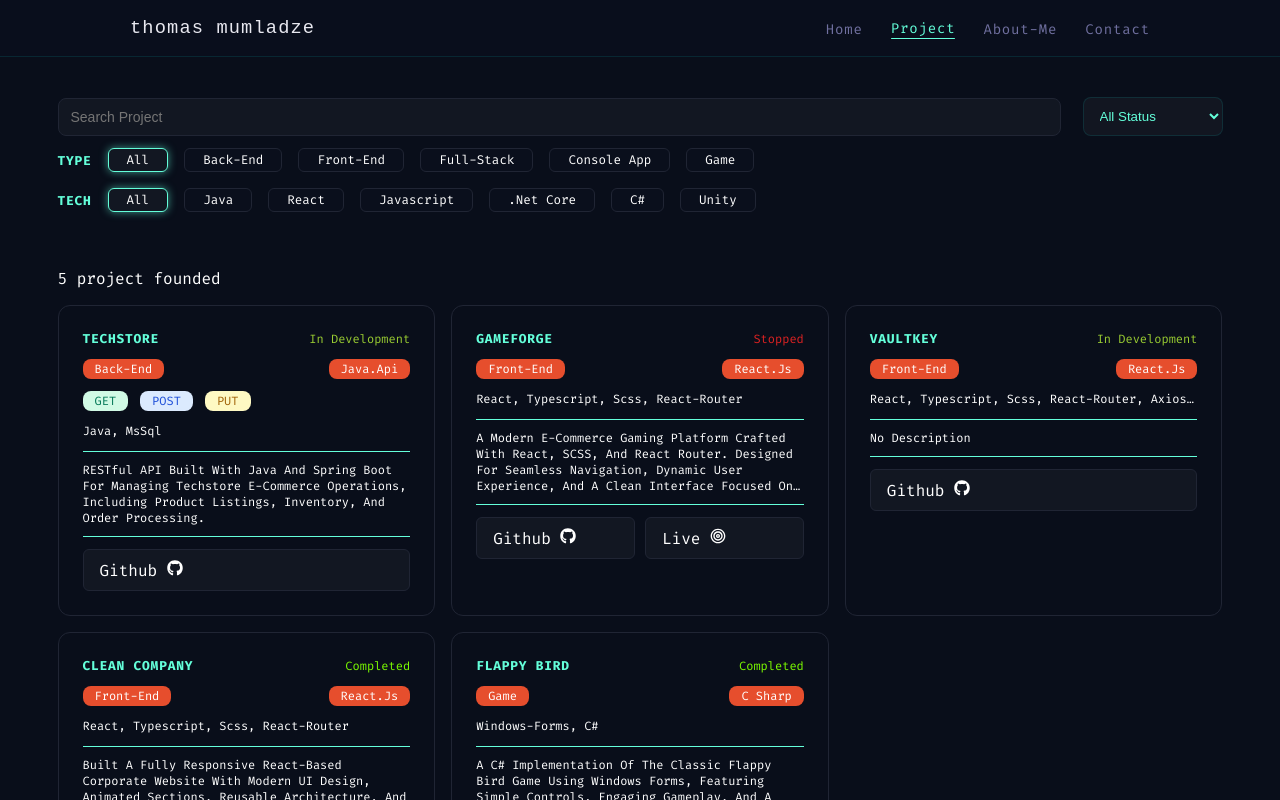
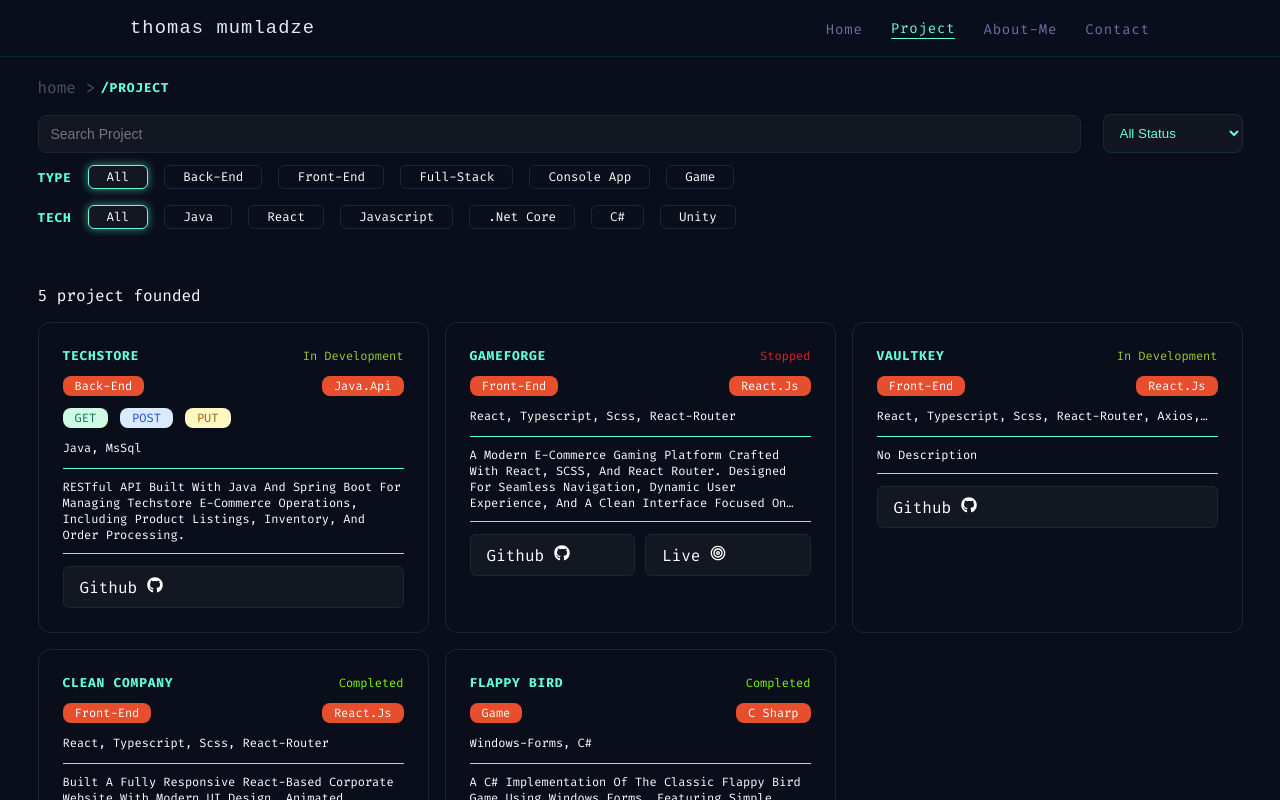
Before and after one commit to ThomasMumladze/dev-portfolio, a React (Vite) app: page /project in a window 1280 px wide. Shown: the top 800 px of the page. Built offline with nearby package versions, Linux system fonts and the light colour scheme.

Commit message:
add contact page && page location title

```diff
--- a/src/App.scss
+++ b/src/App.scss
@@ -5,6 +5,7 @@
 @use "./style/pages/about";
 @use "./style/pages/project";
 @use "./style/pages/home";
+@use "./style/pages/contact";
 
 // ========== Component ========== //
 @use "./style/components/navigation";
--- a/src/Router.ts
+++ b/src/Router.ts
@@ -7,6 +7,7 @@ import Home from "./page/Home";
 const project = lazy(() => import("./page/Project"));
 const about = lazy(() => import("./page/About"));
 const projectDetails = lazy(() => import("./page/ProjectDetail"));
+const contact = lazy(() => import("./page/Contact"));
 const pageNotFound = lazy(() => import("./page/PageNotFound"));
 
 const route = createBrowserRouter([
@@ -17,6 +18,10 @@ const route = createBrowserRouter([
             {
                 index: true,
                 Component: Home,
+            },
+            {
+                path: "/contact",
+                Component: contact,
             },
             {
                 path: "/project",
--- a/src/components/Navigation.tsx
+++ b/src/components/Navigation.tsx
@@ -33,7 +33,7 @@ const Navigation = () => {
                     <Link to={"/about-me"}>about-me</Link>
                 </li>
                 <li className={`${location == "/" ? "contact" : ""}`}>
-                    <Link to={"/"}>contact</Link>
+                    <Link to={"/contact"}>contact</Link>
                 </li>
             </ul>
         </nav>
--- a/src/index.scss
+++ b/src/index.scss
@@ -13,6 +13,15 @@ body {
 
 main {
     margin: 0 auto;
+
+    .route-pathname {
+        align-items: center;
+        display: flex;
+        margin-bottom: 16px;
+        gap: 6px;
+        color: #4a5264;
+        text-transform: lowercase;
+    }
 }
 
 li {
--- a/src/page/About.tsx
+++ b/src/page/About.tsx
@@ -21,6 +21,9 @@ const About = () => {
     return (
         <article className="about-page">
             <section id="about-me">
+                <div className="route-pathname">
+                    home {">"} <H3 title={location.pathname} />
+                </div>
                 <div className="about-section">
                     <div className="about-section--content">
                         <div>
--- /dev/null
+++ b/src/page/Contact.tsx
@@ -0,0 +1,25 @@
+import H3 from "../components/H3";
+
+const Contact = () => {
+    return (
+        <article className="contact-page">
+            <section id="contact--map">
+                <div className="route-pathname">
+                    home {">"} <H3 title={location.pathname} />
+                </div>
+
+                <div className="map-iframe">
+                    <iframe
+                        width="100%"
+                        height="600"
+                        src="https://www.google.com/maps/embed/v1/place?key=AIzaSyBVizdQeh3udy11xDc5Ao2YStR2gLc-rfc&amp;q=tbilisi&amp;maptype=roadmap&amp;zoom=14"
+                    >
+                        <a href="https://www.maps.ie/create-google-map/">Embed Google Streetview</a>
+                    </iframe>
+                </div>
+            </section>
+        </article>
+    );
+};
+
+export default Contact;
--- a/src/page/Project.tsx
+++ b/src/page/Project.tsx
@@ -39,6 +39,9 @@ const Project = () => {
     return (
         <article className="project-page">
             <section>
+                <div className="route-pathname">
+                    home {">"} <H3 title={location.pathname} />
+                </div>
                 <div className="page__filter">
                     <div className="page__filter--search">
                         <Input label="" placeholder="search project" type="text" onChange={setSearchedProject} />
--- a/src/style/pages/_about.scss
+++ b/src/style/pages/_about.scss
@@ -7,7 +7,7 @@
         // ========== section body ========== //
         .about-section {
             &--content {
-                align-items: center !important;
+                align-items: flex-start !important;
                 gap: 56px !important;
 
                 @media screen and (max-width: 770px) {
--- /dev/null
+++ b/src/style/pages/_contact.scss
@@ -0,0 +1,16 @@
+.contact-page {
+    section {
+        max-width: 1245px;
+        margin: 0 auto;
+        padding: 20px;
+
+        .map-iframe {
+            height: 406px;
+
+            iframe {
+                width: 100%;
+                height: 100%;
+            }
+        }
+    }
+}
--- a/src/style/pages/_project.scss
+++ b/src/style/pages/_project.scss
@@ -2,7 +2,6 @@
     max-width: 1245px;
     min-height: 100vh;
     margin: 0 auto;
-    padding: 20px;
 
     @media screen and (max-width: 800px) {
         padding: 0px;
```
